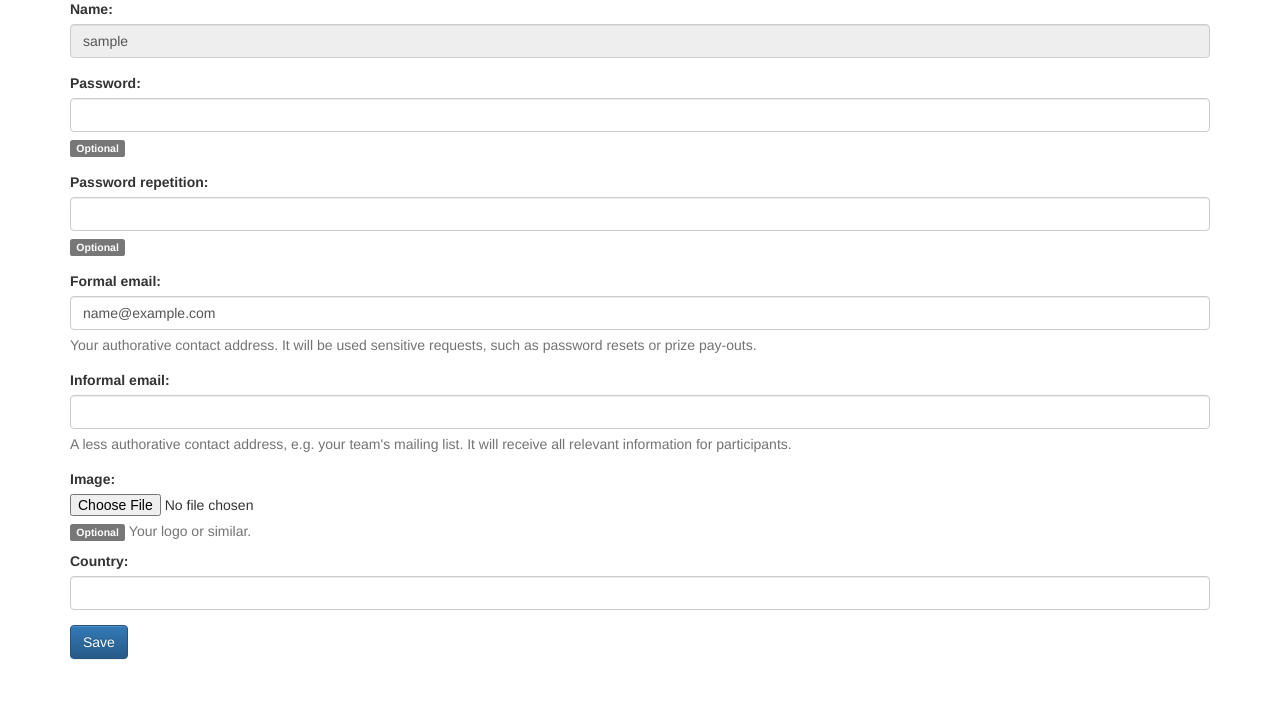
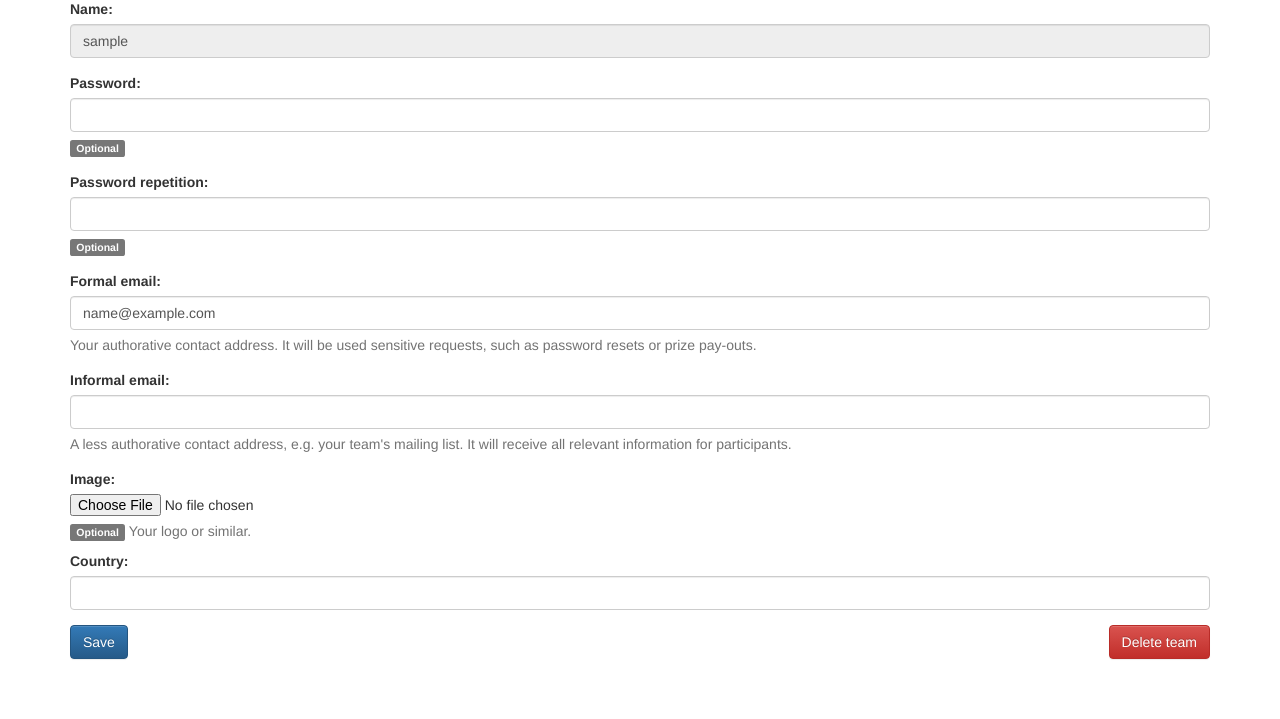
Before and after one commit to fausecteam/ctf-gameserver, a Django app: a page that uses web/ctf_gameserver/web/registration/templates/edit_team.html in a window 1280 px wide. Shown: the part 192-911 px from the top of the page. Run offline with Django 3.2, Linux system fonts and the light colour scheme; the visitor is signed in with stand-in values (Sample User, id 1); data that the repository does not hold is empty; some libraries are stand-ins or nearby versions.

Commit message:
Allow teams to delete their account

```diff
--- a/web/ctf_gameserver/web/registration/forms.py
+++ b/web/ctf_gameserver/web/registration/forms.py
@@ -138,3 +138,32 @@ class TeamForm(forms.ModelForm):
             team.save()
 
         return team
+
+
+class DeleteForm(forms.Form):
+    """
+    Simple form with one password field for confirmation when deleting a Team.
+    """
+
+    password = forms.CharField(widget=forms.PasswordInput)
+
+    def __init__(self, data=None, user=None, *args, **kwargs):
+        """
+        Custom initializer which takes the user account to be deleted as an additional argument.
+        """
+        super().__init__(data, *args, **kwargs)
+
+        # Have to set a default value in the method signature because 'data' should always be first
+        if user is None:
+            raise TypeError("'user' argument must not be None")
+
+        self.user = user
+
+    def clean_password(self):
+        """
+        Ensures that the entered password is valid for the specified user account.
+        """
+        if not self.user.check_password(self.cleaned_data['password']):
+            raise forms.ValidationError(_('Please enter the correct password!'))
+
+        return self.cleaned_data['password']
--- a/web/ctf_gameserver/web/registration/templates/edit_team.html
+++ b/web/ctf_gameserver/web/registration/templates/edit_team.html
@@ -14,5 +14,44 @@
     {{ team_form|as_div }}
 
     <button type="submit" class="btn btn-primary">{% trans 'Save' %}</button>
+    <a href="{% url 'delete_team' %}" class="btn btn-danger pull-right">{% trans 'Delete team' %}</a>
 </form>
+
+
+{% if delete_form %}
+<div class="modal show" data-backdrop="static" data-keyboard="false">
+    <div class="modal-dialog">
+        <div class="modal-content">
+            <div class="modal-header">
+                <h2 class="modal-title">{% trans 'Delete team' %}</h2>
+            </div>
+            <form method="post">
+                {% csrf_token %}
+
+                <div class="modal-body">
+                    <p>
+                        {% blocktrans with user.username as username %}
+                        Do you really want to <strong>delete</strong> your team {{ username }}? There is
+                        <strong>no way</strong> to undo this!
+                        {% endblocktrans %}
+                    </p>
+                    <p>
+                        {% blocktrans %}
+                        Please enter your password for confirmation.
+                        {% endblocktrans %}
+                    </p>
+                    {{ delete_form|as_div }}
+                </div>
+
+                <div class="modal-footer">
+                    <a href="{% url 'edit_team' %}" class="btn btn-default">{% trans 'Abort' %}</a>
+                    <button type="submit" class="btn btn-danger">{% trans 'Delete' %}</button>
+                </div>
+            </form>
+        </div>
+    </div>
+</div>
+
+<div class="modal-backdrop fade in"></div>
+{% endif %}
 {% endblock %}
--- a/web/ctf_gameserver/web/registration/views.py
+++ b/web/ctf_gameserver/web/registration/views.py
@@ -73,7 +73,48 @@ def edit_team(request):
         user_form = forms.UserForm(prefix='user', instance=request.user)
         team_form = forms.TeamForm(prefix='team', instance=team)
 
-    return render(request, 'edit_team.html', {'user_form': user_form, 'team_form': team_form})
+    return render(request, 'edit_team.html', {
+        'user_form': user_form,
+        'team_form': team_form,
+        'delete_form': None
+    })
+
+
+@login_required
+@transaction.atomic
+def delete_team(request):
+    """
+    View for deletion of a User and the associated Team.
+    This renders the 'edit_team' template with a modal overlay for deletion. The modal is rendered in static
+    HTML instead of showing it dynamically to avoid the need for (custom) JavaScript, espcially when handling
+    form errors in the the modal.
+    """
+
+    try:
+        team = request.user.team
+    except Team.DoesNotExist:
+        team = None
+
+    # These forms will only be visible in the background
+    user_form = forms.UserForm(prefix='user', instance=request.user)
+    team_form = forms.TeamForm(prefix='team', instance=team)
+
+    if request.method == 'POST':
+        delete_form = forms.DeleteForm(request.POST, prefix='delete', user=request.user)
+
+        if delete_form.is_valid():
+            request.user.delete()
+            logout(request)
+
+            return redirect(settings.HOME_URL)
+    else:
+        delete_form = forms.DeleteForm(prefix='delete', user=request.user)
+
+    return render(request, 'edit_team.html', {
+        'user_form': user_form,
+        'team_form': team_form,
+        'delete_form': delete_form
+    })
 
 
 @transaction.atomic
--- a/web/ctf_gameserver/web/urls.py
+++ b/web/ctf_gameserver/web/urls.py
@@ -31,6 +31,10 @@ urlpatterns = [
     url(r'^edit-team/$',
         registration_views.edit_team,
         name='edit_team'
+    ),
+    url(r'^delete-team/$',
+        registration_views.delete_team,
+        name='delete_team'
     ),
 
     url(r'^login/$',
```
